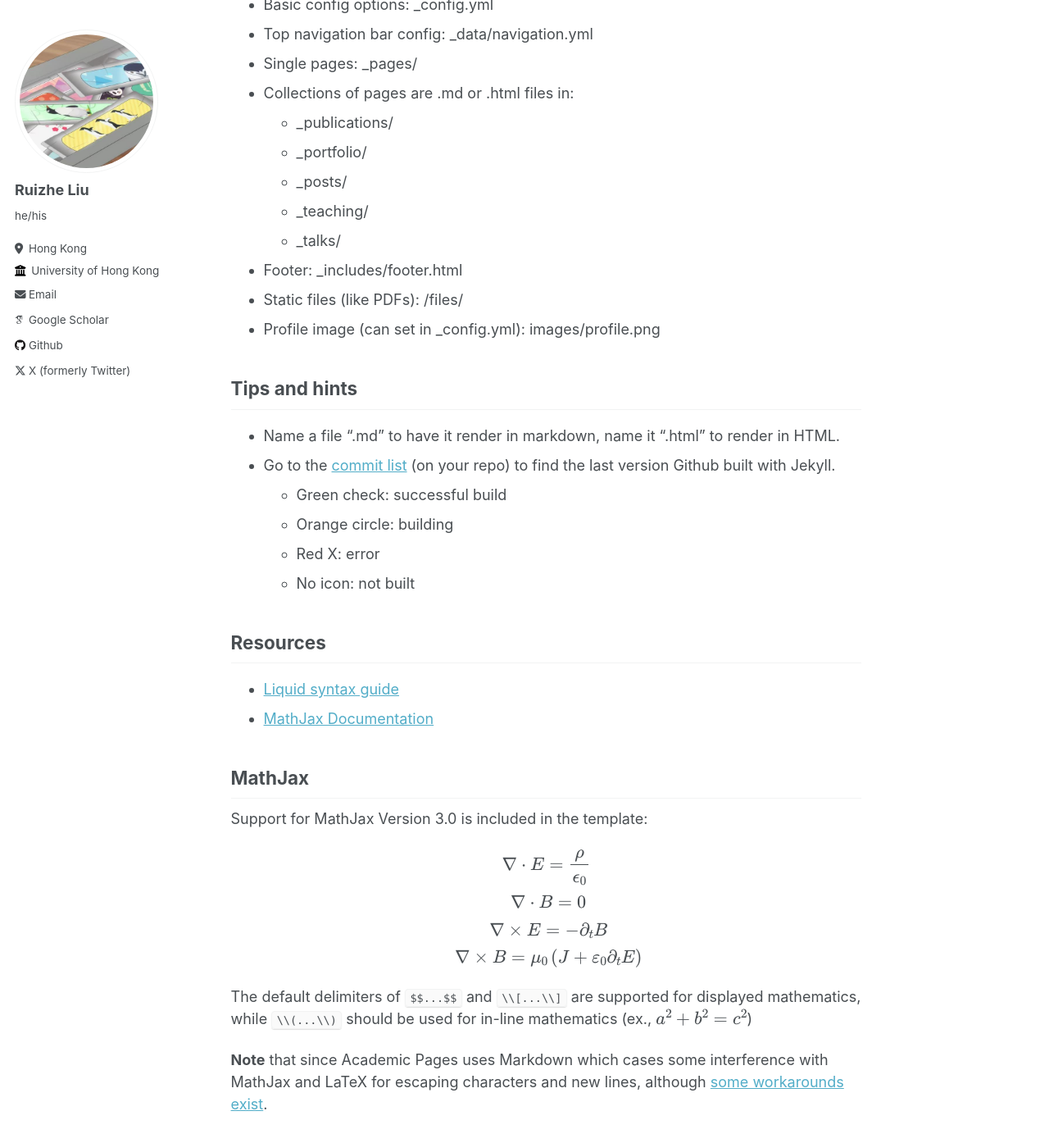
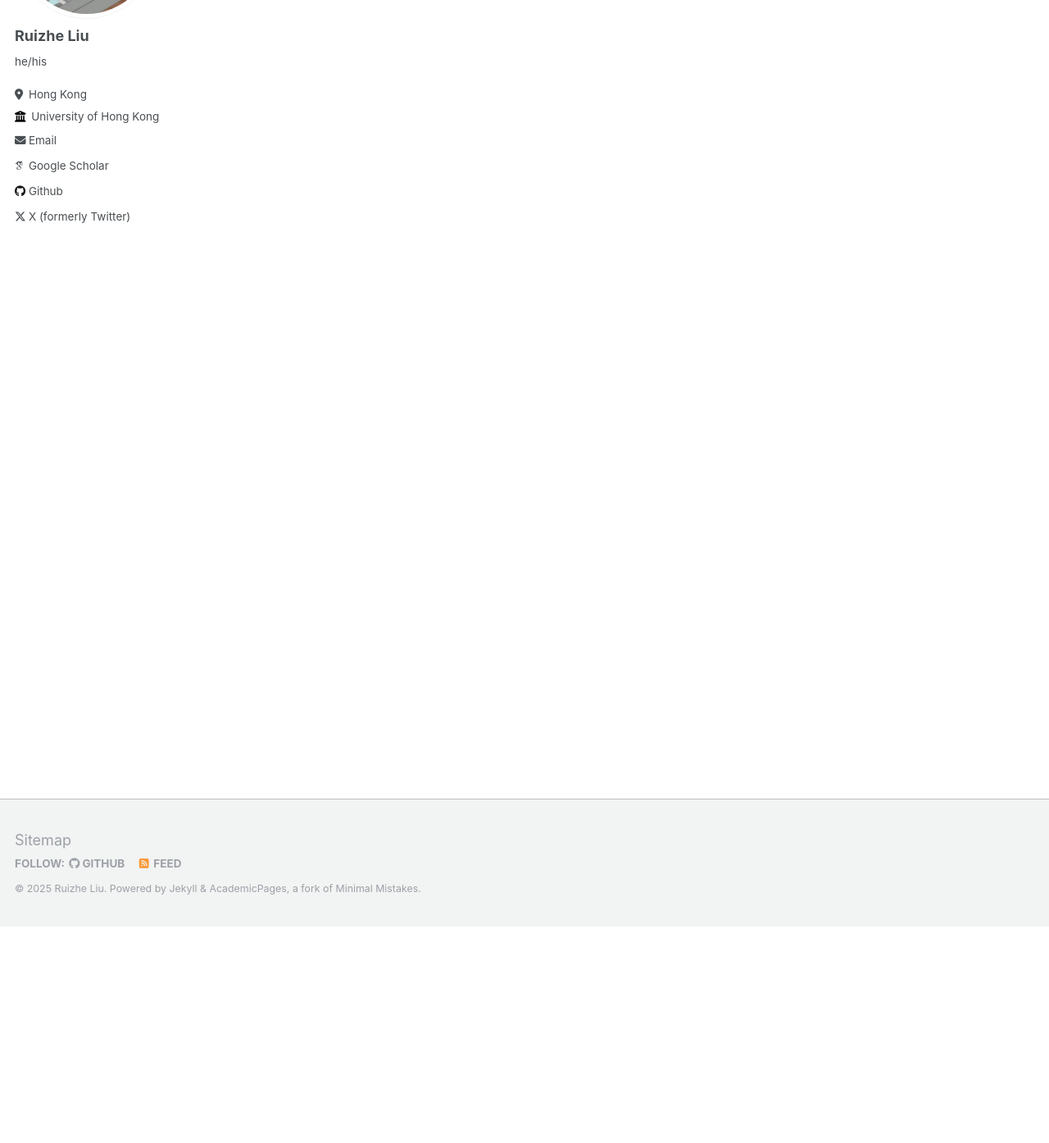
Before and after one commit to zrllrz/zrllrz.github.io, a Jekyll site: the page built from _pages/markdown.md, in a window 1280 px wide and 1400 px high, scrolled down 270 px. Shown: the top 1394 px of the window at 82% size. Built offline with Jekyll 4.4.1, drawn with Linux system fonts in a browser that asks for light colours; some web fonts are replaced; some of the changed text lies outside the part shown.

Commit message:
Teaching

```diff
--- a/_pages/markdown.md
+++ b/_pages/markdown.md
@@ -1,13 +1,13 @@
 ---
 permalink: /markdown/
-title: "Markdown"
+title: "Guide"
 author_profile: true
 redirect_from:
   - /md/
   - /markdown.html
 ---
 
-## Locations of key files/directories
+<!-- ## Locations of key files/directories
 
 * Basic config options: _config.yml
 * Top navigation bar config: _data/navigation.yml
@@ -230,4 +230,4 @@ Still sticking with science and Isaac Newton's E = MC<sup>2</sup>, which should
 
 ### Variable Tag
 
-This allows you to denote <var>variables</var>.
+This allows you to denote <var>variables</var>. -->
```
